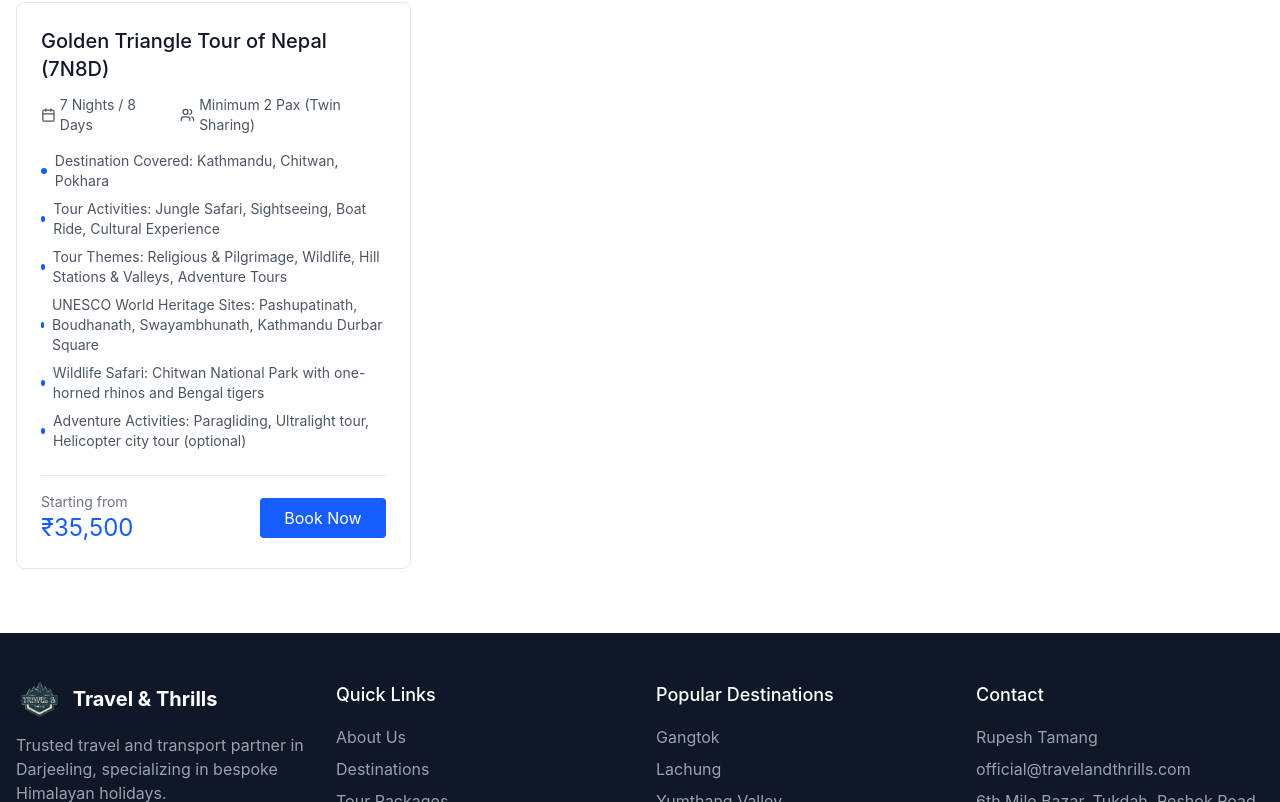
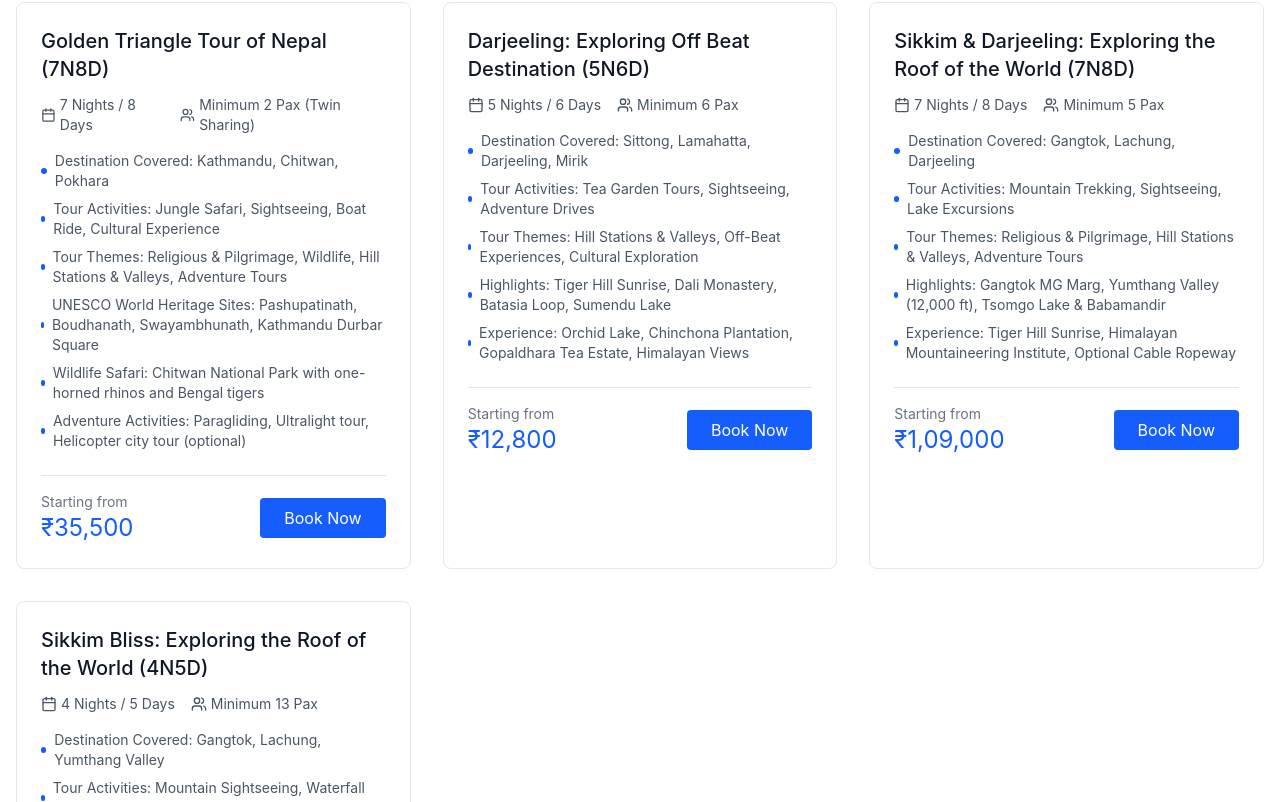
Before and after one commit to prabhat76/travelandthrill, a React (Vite) app: page /packages in a window 1280 px wide. Shown: the part 278-1080 px from the top of the page. Built offline with nearby package versions, Linux system fonts and the light colour scheme.

Commit message:
final pdf

```diff
--- a/src/app/data/siteContent.ts
+++ b/src/app/data/siteContent.ts
@@ -75,6 +75,125 @@ After breakfast, visit the sacred Jalnarayan Temple (Sleeping Vishnu Temple), a
 
 Note: The above package can be fully customized according to your requirements. Please feel free to contact us with any inquiries.`,
     image: '/nepal.png',
+  },
+  {
+    slug: 'darjeeling-exploring-off-beat-destination-5n6d',
+    title: 'Darjeeling: Exploring Off Beat Destination (5N6D)',
+    duration: '5 Nights / 6 Days',
+    price: '₹12,800',
+    people: 'Minimum 6 Pax',
+    highlights: [
+      'Destination Covered: Sittong, Lamahatta, Darjeeling, Mirik',
+      'Tour Activities: Tea Garden Tours, Sightseeing, Adventure Drives',
+      'Tour Themes: Hill Stations & Valleys, Off-Beat Experiences, Cultural Exploration',
+      'Highlights: Tiger Hill Sunrise, Dali Monastery, Batasia Loop, Sumendu Lake',
+      'Experience: Orchid Lake, Chinchona Plantation, Gopaldhara Tea Estate, Himalayan Views'
+    ],
+    details: `ITINERARY
+
+Day 01: Siliguri/NJP – Sittong (29 KM, 1.5 hrs)
+On arrival at NJP Railway Station / Bagdogra Airport, meet our local representative. Drive to Sittong with beautiful tea garden views of Rohini Road and Kurseong Bazar. Check-in at Sittong Homestay. Overnight stay in Sittong.
+
+Day 02: Sittong Sightseeing – Lamahatta (65 KM, 2.5 hrs)
+After breakfast, visit Ahaldara Viewpoint, Sittong Monastery, Orchid Lake, Chinchona Plantation, Namthang Lake, and Latpanchar. Transfer to Lamahata for overnight stay.
+
+Day 03: Lamahatta - Sightseeing – Darjeeling (25 KM, 1 hr)
+After breakfast, visit Lamahatta Park (Mamta Park), Tinchulay Viewpoint, Peshok Tea Garden, Triveni Viewpoint, and Teasta River. Drive towards Darjeeling and check-in at homeland. Evening free for shopping or leisure. Overnight stay in Darjeeling.
+
+Day 04: Darjeeling Sightseeing
+Early morning drive to Tiger Hill for sunrise. After breakfast, visit Dali Monastery, Batasia Loop, Himalayan Mountaineering Institute, P.N. Zoological Park, Tenzing Rock, Tea Garden (outer view), and Japanese Temple. Optional: Darjeeling Himalayan Toy Train joy ride. Overnight stay in Darjeeling.
+
+Day 05: Darjeeling - Mirik
+After breakfast, journey towards Mirik. Visit Lepchajagat, Simana Viewpoint (Nepal border), Sumendu Lake (famous manmade lake), Pashupati Nagar, and Gopaldhara Tea Estate. Transfer to Homestay. Overnight stay in Mirik.
+
+Day 06: Mirik to NJP Railway Station
+After breakfast, check out and transfer to NJP Railway Station according to departure time.
+
+Meal Plan: MAP/AP (Breakfast, Lunch, Snacks, Dinner in Sittong, Lamahatta, and Mirik; MAP in Darjeeling)
+Vehicle: Luxury Vehicle (Innova/Eartiga or similar)
+Hotels: Sittong (1 night), Lamahata (1 night), Darjeeling (2 nights), Mirik (1 night)`,
+    image: 'https://images.unsplash.com/photo-1489749798305-4fea3ba63d60?w=800&h=600&fit=crop&q=80',
+  },
+  {
+    slug: 'sikkim-darjeeling-roof-of-the-world-7n8d',
+    title: 'Sikkim & Darjeeling: Exploring the Roof of the World (7N8D)',
+    duration: '7 Nights / 8 Days',
+    price: '₹1,09,000',
+    people: 'Minimum 5 Pax',
+    highlights: [
+      'Destination Covered: Gangtok, Lachung, Darjeeling',
+      'Tour Activities: Mountain Trekking, Sightseeing, Lake Excursions',
+      'Tour Themes: Religious & Pilgrimage, Hill Stations & Valleys, Adventure Tours',
+      'Highlights: Gangtok MG Marg, Yumthang Valley (12,000 ft), Tsomgo Lake & Babamandir',
+      'Experience: Tiger Hill Sunrise, Himalayan Mountaineering Institute, Optional Cable Ropeway'
+    ],
+    details: `ITINERARY
+
+Day 01: Bagdogra Airport – Gangtok (120 KMS, 5 HRS)
+Welcome to Bagdogra Airport. Representative assistance and vehicle pick-up. Drive to Gangtok passing through Mahananda Wildlife Sanctuary. Follow the course of Teasta River. Check-in at hotel in Gangtok. Rest of the time explore MG Marg, Mall Road, Local Market. Overnight stay in Gangtok.
+
+Day 02: Gangtok – Lachung (107 KMS, 6 HRS)
+After breakfast, check out with limited luggage. Proceed to Lachung (8,500 ft) in North Sikkim. Enroute visit Naga Waterfall and Bhim Nala Waterfall. Check-in at hotel in Lachung. Overnight stay in Lachung.
+
+Day 03: Lachung – Yumthang Valley Excursion
+Early morning drive to Yumthang Valley (12,000 ft). Optional tour of Zero Point at extra cost (Rs. 3,500 per vehicle). Mt. Katawo (Rs. 2,000 extra). Rest of the time enjoy evening walk with beautiful views of Lachung. Overnight stay in Lachung.
+
+Day 04: Lachung – Gangtok (120 KMS, 5 HRS)
+After breakfast, check out from hotel and travel to Gangtok. Explore MG Marg and Local Market. Overnight stay in Gangtok.
+
+Day 05: Excursion to Tsomgo Lake & Babamandir
+Breakfast, then excursion to Tsomgo Lake & Babamandir. Optional Ropeway cable ride recommended. Optional Nathula Pass Permit at extra cost (Rs. 4,000 per vehicle, subject to availability, closed on Monday). Overnight stay in Gangtok.
+
+Day 06: Gangtok – Darjeeling (110 KM, 4 hours)
+After breakfast, check out and drive to Darjeeling via Teasta River. Check-in at hotel. Explore Mall Road, Chowrasta, Makhal Baba Temple, Local Market. Overnight stay in Darjeeling.
+
+Day 07: Darjeeling Sightseeing
+Early morning drive to Tiger Hill for sunrise. After breakfast, visit Dali Monastery, Batasia Loop, Himalayan Mountaineering Institute, P.N. Zoological Park, Tenzing Rock, Tea Garden (outer view), and Japanese Temple. Optional: Darjeeling Himalayan Toy Train joy ride. Overnight stay in Darjeeling.
+
+Day 08: Darjeeling – Siliguri/NJP Airport
+After breakfast, check out and drive towards Siliguri NJP. Transfer to Railway Station for onwards journey.
+
+Meal Plan: MAP (Dinner & Breakfast included)
+Vehicle: Luxury Vehicle (Innova/Xylo or similar)
+Hotels: Gangtok (3 nights), Lachung (2 nights), Darjeeling (2 nights)`,
+    image: 'https://images.unsplash.com/photo-1506905925346-21bda4d32df4?w=800&h=600&fit=crop&q=80',
+  },
+  {
+    slug: 'sikkim-bliss-roof-of-world-4n5d',
+    title: 'Sikkim Bliss: Exploring the Roof of the World (4N5D)',
+    duration: '4 Nights / 5 Days',
+    price: '₹11,000',
+    people: 'Minimum 13 Pax',
+    highlights: [
+      'Destination Covered: Gangtok, Lachung, Yumthang Valley',
+      'Tour Activities: Mountain Sightseeing, Waterfall Tours, High-Altitude Excursions',
+      'Tour Themes: Adventure Tours, Hill Stations & Valleys, Scenic Drives',
+      'Highlights: Gangtok MG Marg, Yumthang Valley (12,000 ft), Zero Point (15,300 ft)',
+      'Experience: Seven Sister Waterfalls, Snow-capped Peaks, Indo-China Border Region'
+    ],
+    details: `ITINERARY
+
+Day 01: Bagdogra Airport – Gangtok (120 KMS, 5 HRS)
+Welcome to Bagdogra Airport. Representative assistance and vehicle pick-up. Drive to Gangtok passing through Mahananda Wildlife Sanctuary. Follow the course of River Teesta. Check-in at hotel in Gangtok. Rest of time explore MG Marg, Mall Road, Local Market. Overnight stay in Gangtok.
+
+Day 02: Gangtok – Lachung (107 KMS, 6 HRS)
+After breakfast, check out with limited luggage. Proceed to Lachung (8,500 ft) in North Sikkim. Enroute visit Seven Sister Waterfalls, Bhim Nala Waterfall, Singhik Viewpoint. Check-in at hotel in Lachung. Overnight stay in Lachung.
+
+Day 03: Lachung – Yumthang Valley Excursion
+Early morning drive to Yumthang Valley (12,000 ft). Zero Point is a high-altitude (15,300 ft) tourist destination known as the last motorable outpost, offering stunning views of snow-capped peaks and merging rivers. It is a year-round snow spot near the Indo-China border, requiring permits for access. Rest of time enjoy evening walk with beautiful views of Lachung. Overnight stay in Lachung.
+
+Day 04: Lachung – Gangtok (120 KMS, 5 HRS)
+After breakfast, check out from hotel and travel to Gangtok. Visit Chungthang (small town where Lachung and Lachen rivers meet), Mangan, and Tashi Viewpoint. Check-in at hotel. Overnight stay in Gangtok.
+
+Day 05: Gangtok – Bagdogra Airport (120 KM, 5 HOURS)
+After breakfast, check-out from hotel and take departure transfer to Bagdogra Airport for your onward journey.
+
+Meal Plan: MAP (Dinner & Breakfast included)
+Vehicle: 2 Luxury Vehicles (Bolero/Scorpio or similar)
+Hotels: Gangtok (2 nights), Lachung (2 nights)
+Inclusion: Transport, Fooding, Lodging, Parking, Zero Point access
+Exclusion: Optional sightseeing, Lunch, Flight/Train Fares, Entry Fees, Room Heater`,
+    image: 'https://images.unsplash.com/photo-1585147269142-fd99a15a7aed?w=800&h=600&fit=crop&q=80',
   }
 ];
 
```
Also changed, not shown: 1 other file (tests, documents, lock files or other folders).
